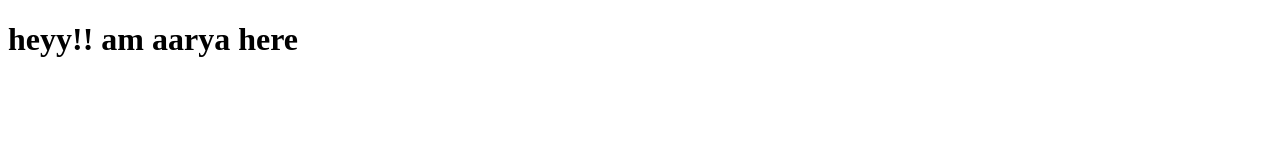
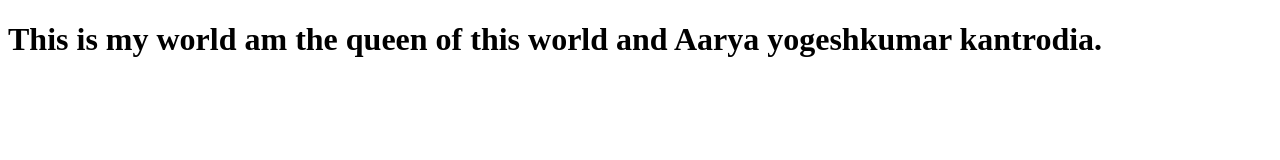
Before and after one commit to Aaryaynk/codelive, a plain HTML site: page index.html in a window 1280 px wide. Drawn offline with Linux system fonts and the light colour scheme.

Commit message:
second commit

```diff
--- a/index.html
+++ b/index.html
@@ -6,6 +6,8 @@
     <title>codelive</title>
 </head>
 <body>
-    <h1>heyy!! am aarya here</h1>
+    <h1>This is my world am the queen of this world
+        and Aarya yogeshkumar kantrodia.
+    </h1>
 </body>
 </html>
```
